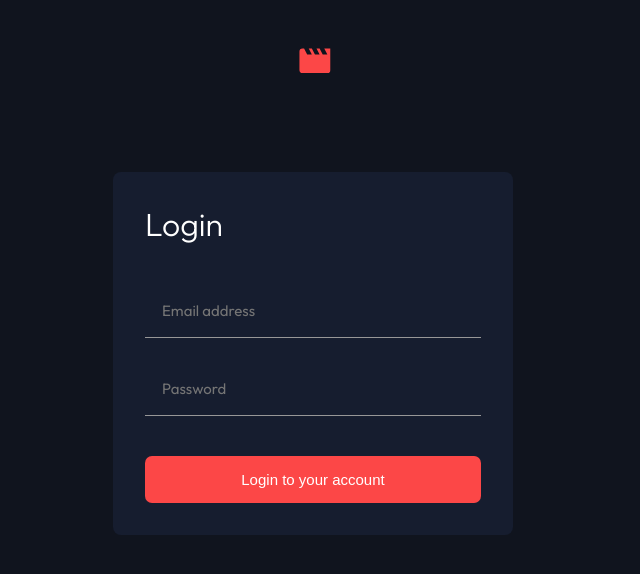
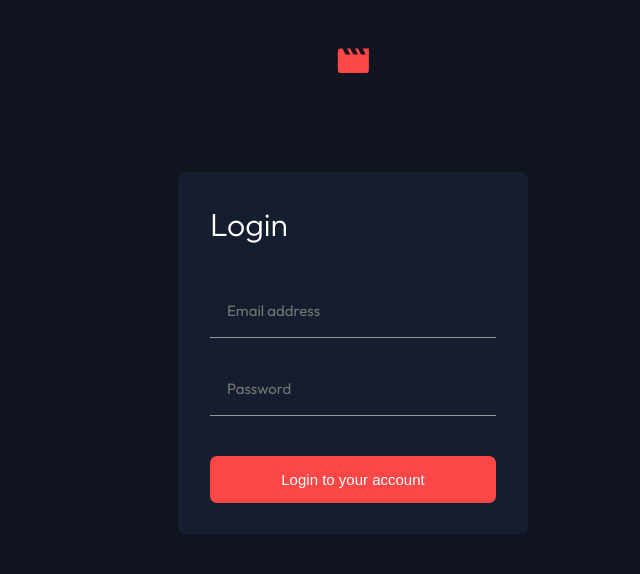
Before and after one commit to cotne998/Entertaining-web-app, a React (Vite) app: page /Login in a window 1280 px wide. Shown: the top 574 px of the page, without its empty margins (287-927 px from the left). Built offline with nearby package versions, Linux system fonts and the light colour scheme.

Commit message:
updated login styles

```diff
--- a/src/pages/Login.tsx
+++ b/src/pages/Login.tsx
@@ -87,9 +87,13 @@ const LoginSection = styled.section`
   display: flex;
   flex-direction: column;
   gap: 4rem;
-  width: 40rem;
+  width: 35rem;
   margin-left: 50%;
-  transform: translateX(-60%);
+  transform: translateX(-50%);
+
+  @media only screen and (min-width: 90rem) {
+    transform: translateX(-70%);
+  }
 `;
 
 const Form = styled.form`
@@ -111,10 +115,14 @@ const InputDiv = styled.div`
 
 const Logo = styled.img`
   margin-left: 50%;
-  transform: translateX(-170%);
   margin-top: 4.8rem;
   margin-bottom: 5.8rem;
   width: 3.2rem;
+  transform: translateX(-50%);
+
+  @media only screen and (min-width: 90rem) {
+    transform: translateX(-270%);
+  }
 `;
 
 const ErrorText = styled.span`
```
